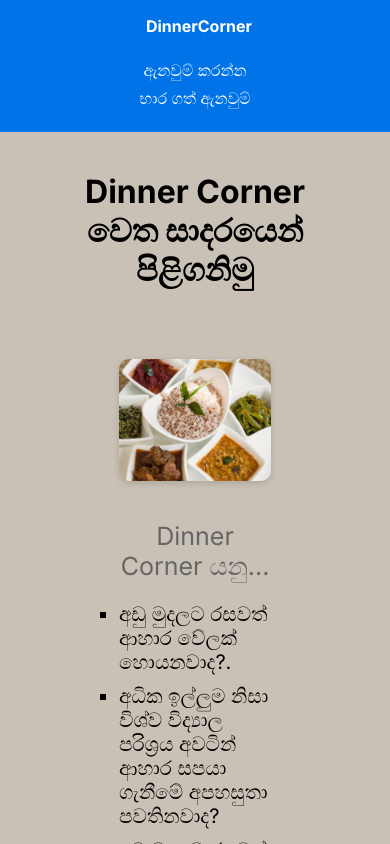
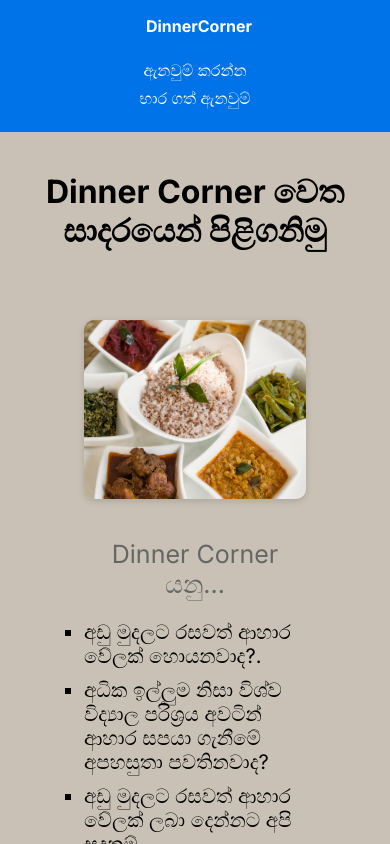
Before and after one commit to Yasith-Heshan/Dinner-Corner, a Next.js app: page / in a window 390 px wide. Shown: the top 844 px of the page. Built offline with nearby package versions, Linux system fonts and the light colour scheme.

Commit message:
home page mobile view

```diff
--- a/src/app/page.module.css
+++ b/src/app/page.module.css
@@ -22,6 +22,20 @@
   .gridcontainer {
     grid-template-columns: 1fr 1fr;
   }
+
+}
+
+@media (max-width: 768px) {
+  .container {
+    display: flex;
+    flex-wrap: wrap;
+    justify-content: center;
+    max-width: 98vw;
+    margin: 0 auto;
+    padding: 40px;
+    text-align: center;
+  }
+
 }
 
 .column {
@@ -43,7 +57,7 @@
   max-width: 600px;
   margin-top: 30px;
   border-radius: 10px;
-  box-shadow: 0px 2px 6px rgba(0, 0, 0, 0.15);
+  box-shadow: 0 2px 6px rgba(0, 0, 0, 0.15);
 }
 
 .subtitle {
```
